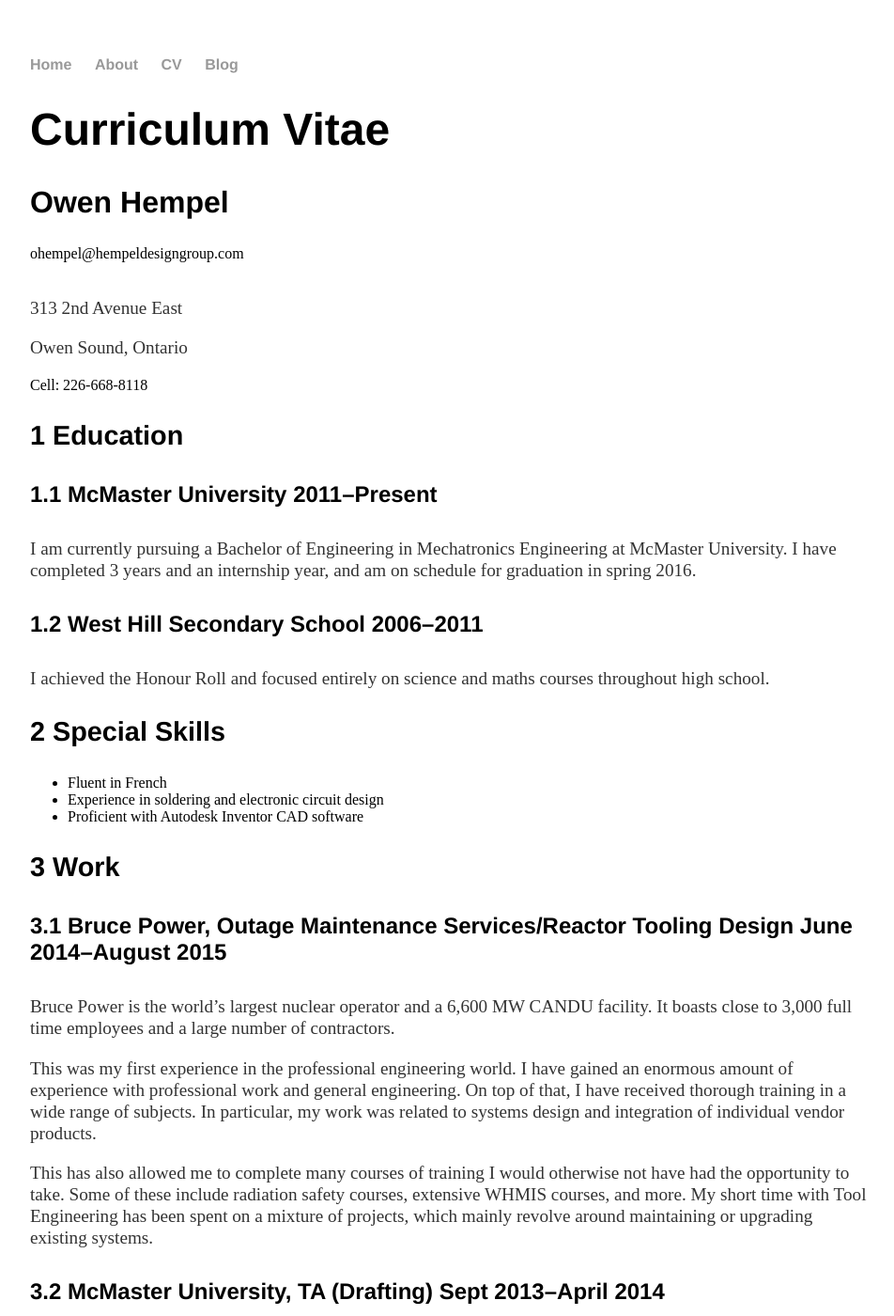
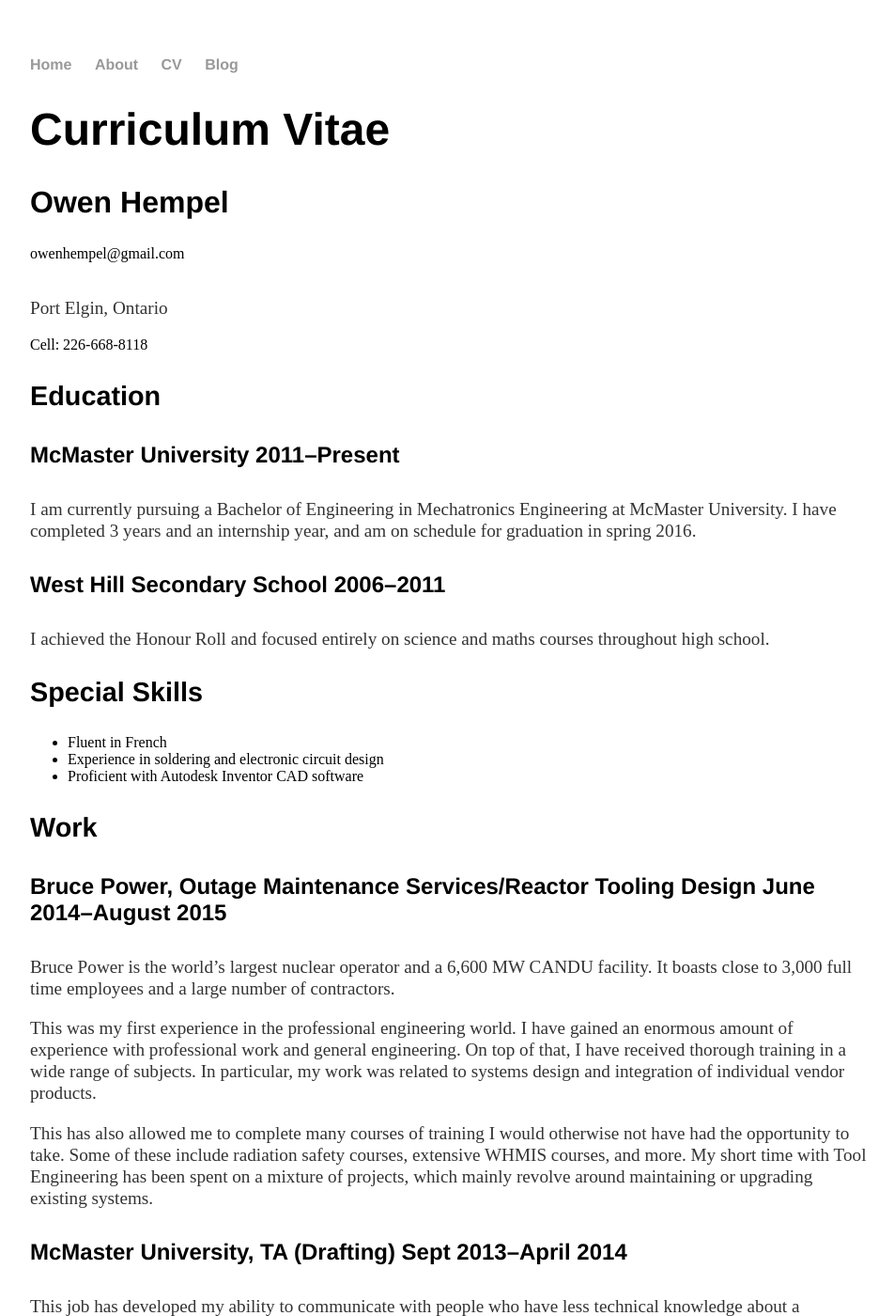
Before and after one commit to OwenHempel/OwenHempel.github.io, a Jekyll site: the page built from CV/index.html, in a window 1280 px wide and 1400 px high. Shown: the whole window at 94% size, without its empty margins (160-1112 px from the left). Built offline with Jekyll 4.4.1, drawn with Linux system fonts in a browser that asks for light colours; some of the changed text lies outside the part shown.

Commit message:
Fixed CV elements

```diff
--- a/CV/index.html
+++ b/CV/index.html
@@ -26,33 +26,33 @@
 
 <h2 class="titleHead">Owen Hempel</h2>
  <div class="author" ><span
-class="cmr-12">ohempel@hempeldesigngroup.com</span></div><br />
+class="cmr-12">owenhempel@gmail.com</span></div><br />
 <div class="date" ></div>
    </div>
-   <div class="minipage"><!--l. 13--><p class="noindent" >313 2nd Avenue East
-<!--l. 15--><p class="noindent" >Owen Sound, Ontario
+   <div class="minipage"><!--l. 13--><p class="noindent" >
+<!--l. 15--><p class="noindent" >Port Elgin, Ontario
 </div> <div class="minipage">Cell: 226-668-8118
 </div>
 <a
  id="x1-2r1"></a>
-<h3 class="sectionHead"><span class="titlemark">1   </span> <a
+<h3 class="sectionHead"><span class="titlemark">    </span> <a
  id="x1-10001"></a>Education</h3>
 <a
  id="x1-1001r1"></a>
-<h4 class="subsectionHead"><span class="titlemark">1.1   </span> <a
+<h4 class="subsectionHead"><span class="titlemark">   </span> <a
  id="x1-20001"></a>McMaster University                                                                                2011&#8211;Present</h4>
 <!--l. 24--><p class="noindent" >I am currently pursuing a Bachelor of Engineering in Mechatronics Engineering at McMaster University. I
 have completed 3 years and an internship year, and am on schedule for graduation in spring
 2016.
 <a
  id="x1-2001r2"></a>
-<h4 class="subsectionHead"><span class="titlemark">1.2   </span> <a
+<h4 class="subsectionHead"><span class="titlemark">   </span> <a
  id="x1-30002"></a>West Hill Secondary School                                                                            2006&#8211;2011</h4>
 <!--l. 27--><p class="noindent" >I achieved the Honour Roll and focused entirely on science and maths courses throughout high
 school.
 <a
  id="x1-3001r1"></a>
-<h3 class="sectionHead"><span class="titlemark">2   </span> <a
+<h3 class="sectionHead"><span class="titlemark">    </span> <a
  id="x1-40002"></a>Special Skills</h3>
      <ul class="itemize1">
      <li class="itemize">Fluent in French
@@ -62,13 +62,13 @@
      <li class="itemize">Proficient with Autodesk Inventor CAD software</li></ul>
 <a
  id="x1-4001r4"></a>
-<h3 class="sectionHead"><span class="titlemark">3   </span> <a
+<h3 class="sectionHead"><span class="titlemark">    </span> <a
  id="x1-50003"></a>Work</h3>
 <a
  id="x1-5001r3"></a>
 
 
-<h4 class="subsectionHead"><span class="titlemark">3.1   </span> <a
+<h4 class="subsectionHead"><span class="titlemark">   </span> <a
  id="x1-60001"></a>Bruce Power, Outage Maintenance Services/Reactor Tooling Design            June 2014&#8211;August
 2015</h4>
 <!--l. 37--><p class="noindent" >Bruce Power is the world&#8217;s largest nuclear operator and a 6,600 MW CANDU facility. It boasts close to 3,000
@@ -83,7 +83,7 @@
 maintaining or upgrading existing systems.
 <a
  id="x1-6001r6"></a>
-<h4 class="subsectionHead"><span class="titlemark">3.2   </span> <a
+<h4 class="subsectionHead"><span class="titlemark">   </span> <a
  id="x1-70002"></a>McMaster University, TA (Drafting)                                                        Sept 2013&#8211;April
 2014</h4>
 <!--l. 44--><p class="noindent" >This job has developed my ability to communicate with people who have less technical knowledge about a
@@ -91,7 +91,7 @@
 proficiency in Autodesk Inventor Software.
 <a
  id="x1-7001r7"></a>
-<h4 class="subsectionHead"><span class="titlemark">3.3   </span> <a
+<h4 class="subsectionHead"><span class="titlemark">   </span> <a
  id="x1-80003"></a>McMaster University, Learning Enrichment Advancement Program             May 2013&#8211;August
 2013</h4>
 <!--l. 49--><p class="noindent" >In this job, my co-worker and I were responsible for developing and delivering a curriculum of engineering and
@@ -102,7 +102,7 @@
 understandable way
 <a
  id="x1-8001r8"></a>
-<h4 class="subsectionHead"><span class="titlemark">3.4   </span> <a
+<h4 class="subsectionHead"><span class="titlemark">   </span> <a
  id="x1-90004"></a>McMaster University, Facility Services                                                      Sept 2013&#8211;April
 2014</h4>
 <!--l. 59--><p class="noindent" >This job involved organization of a small team of custodians across several buildings, as well as taking care of
@@ -113,14 +113,14 @@
 gardens.
 <a
  id="x1-9001r9"></a>
-<h4 class="subsectionHead"><span class="titlemark">3.5   </span> <a
+<h4 class="subsectionHead"><span class="titlemark">   </span> <a
  id="x1-100005"></a>Tim Hortons                                                                                  March 2010&#8211;August
 2011</h4>
 <!--l. 68--><p class="noindent" >In this job, I learned to work with a small team, and to serve a large number of customers and resolve issues
 quickly and efficiently. I gained strong proficiency in interpersonal skills and communication.
 <a
  id="x1-10001r10"></a>
-<h4 class="subsectionHead"><span class="titlemark">3.6   </span> <a
+<h4 class="subsectionHead"><span class="titlemark"> .6   </span> <a
  id="x1-110006"></a>Fremaco Devices, Inc                                                                        Sept 2007&#8211;January
 2010</h4>
 <!--l. 72--><p class="noindent" >In this job I worked alone in a small-scale factory to produce, package, and ship a product. I
@@ -130,31 +130,31 @@
  id="x1-11001r5"></a>
 
 
-<h3 class="sectionHead"><span class="titlemark">4   </span> <a
+<h3 class="sectionHead"><span class="titlemark">    </span> <a
  id="x1-120004"></a>Volunteer History</h3>
 <a
  id="x1-12001r11"></a>
-<h4 class="subsectionHead"><span class="titlemark">4.1   </span> <a
+<h4 class="subsectionHead"><span class="titlemark">   </span> <a
  id="x1-130001"></a>McMaster Engineering Musical- Film and archives/Crew                                      2013-2014</h4>
 <!--l. 78--><p class="noindent" >In my Engineering program&#8217;s musical, we built set props and co-ordinated the scenes on stage. This involved
 many hours of work on weekends throughout the year, as well as a solid week of rehearsals all night after
 classes.
 <a
  id="x1-13001r13"></a>
-<h4 class="subsectionHead"><span class="titlemark">4.2   </span> <a
+<h4 class="subsectionHead"><span class="titlemark">   </span> <a
  id="x1-140002"></a>Mechatronics Engineering Sumobots club                                                                 2013</h4>
 <!--l. 80--><p class="noindent" >I participated in a school-wide sumobots-style robotics tournament. My participation was mainly
 administration and organizing the event, providing space for the teams to compete.
 <a
  id="x1-14001r14"></a>
-<h4 class="subsectionHead"><span class="titlemark">4.3   </span> <a
+<h4 class="subsectionHead"><span class="titlemark">   </span> <a
  id="x1-150003"></a>McMaster Engineering Society, First Year Representative (Elected position)                   2011</h4>
 <!--l. 83--><p class="noindent" >I was elected by my classmates to represent them on the Engineer&#8217;s Society. I was part of a functioning
 student government system, had to participate in bi-weekly meetings and vote regularly on issues in the
 engineering student society.
 <a
  id="x1-15001r15"></a>
-<h4 class="subsectionHead"><span class="titlemark">4.4   </span> <a
+<h4 class="subsectionHead"><span class="titlemark">   </span> <a
  id="x1-160004"></a>Owen Sound Little Theatre, Film and Archives                                                         2010</h4>
 <!--l. 85--><p class="noindent" >In this position I filmed and created a movie of the local theatre group&#8217;s production of Macbeth. I was in
 charge of the entire film and edit project. Rotary Club Seminar For Tomorrow&#8217;s Leaders. I was selected as one
@@ -163,14 +163,14 @@
 team and participate in a positive way.
 <a
  id="x1-16001r16"></a>
-<h4 class="subsectionHead"><span class="titlemark">4.5   </span> <a
+<h4 class="subsectionHead"><span class="titlemark">   </span> <a
  id="x1-170005"></a>Beauty and the Beast, Film and Archives                                                                 2009</h4>
 <!--l. 87--><p class="noindent" >I filmed and created a movie of West Hill Secondary School&#8217;s Musical theatre production. I was in
 charge of the entire project, and it was submitted as a final project for class. It was graded as
 100%.
 <a
  id="x1-17001r12"></a>
-<h3 class="sectionHead"><span class="titlemark">5   </span> <a
+<h3 class="sectionHead"><span class="titlemark">    </span> <a
  id="x1-180005"></a>Other Interests and Extracurriculars</h3>
      <ul class="itemize1">
      <li class="itemize">FIRST Robotics Mentor, 2015 season (Team 781)
```
Also changed, not shown: 1 other file.
